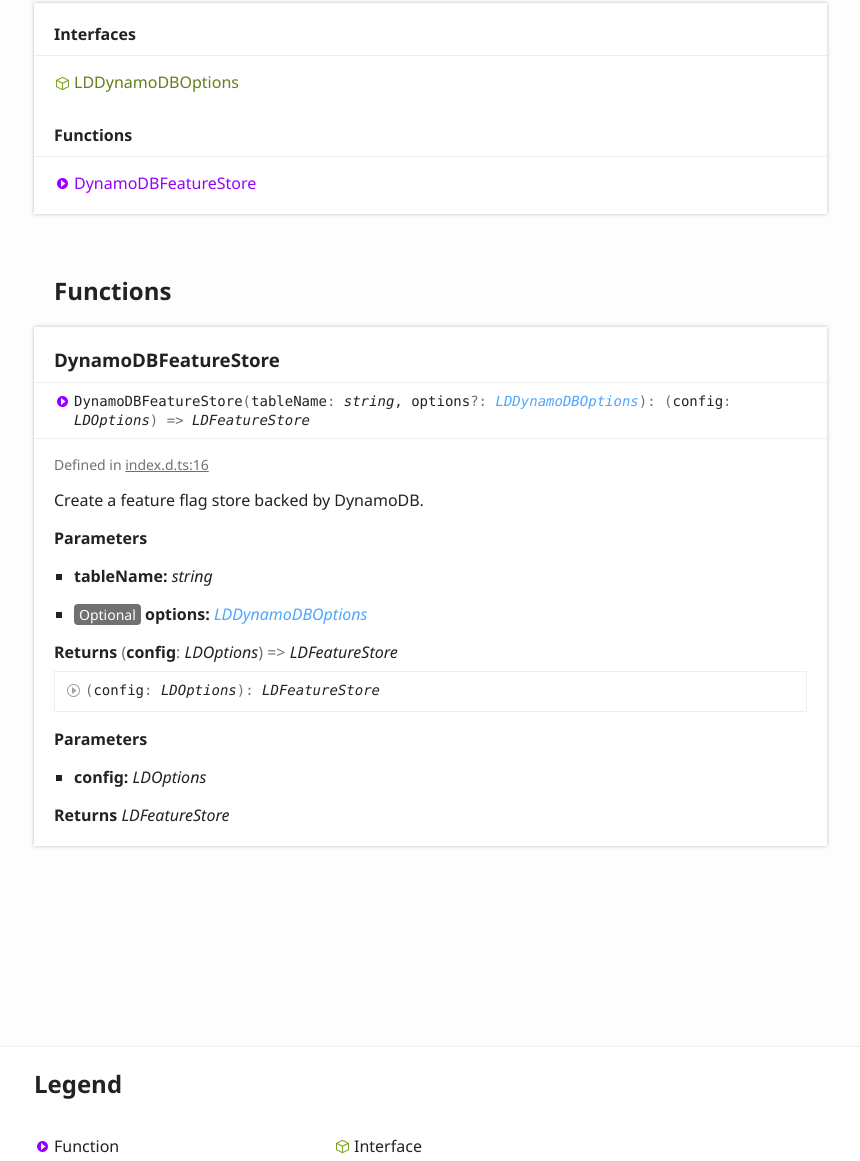
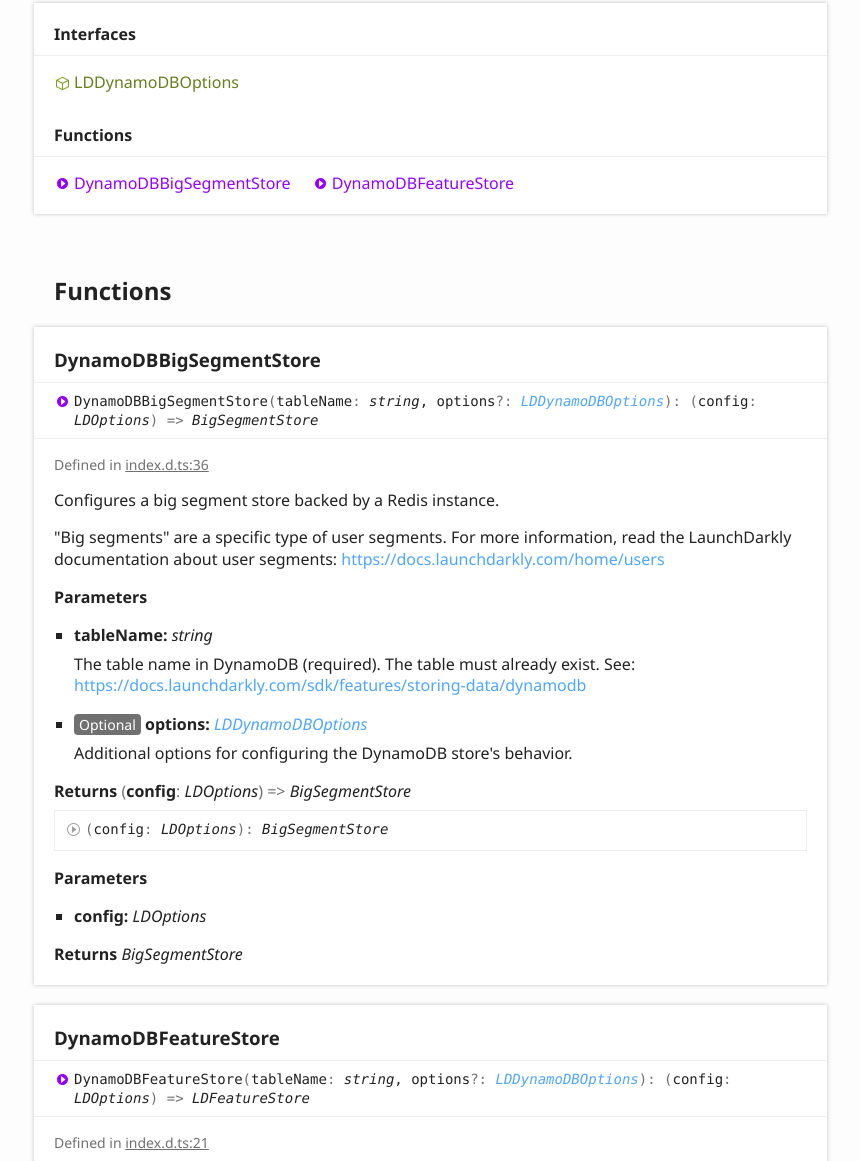
Before and after one commit to launchdarkly/node-server-sdk-dynamodb, a plain HTML site: page index.html in a window 1280 px wide. Shown: the part 448-1609 px from the top of the page, without its empty margins (6-866 px from the left). Drawn offline with Linux system fonts and the light colour scheme.

Commit message:
Updating documentation to version 4.0.0

```diff
--- a/index.html
+++ b/index.html
@@ -3,8 +3,8 @@
 <head>
 	<meta charset="utf-8">
 	<meta http-equiv="X-UA-Compatible" content="IE=edge">
-	<title>&quot;launchdarkly-node-server-sdk-dynamodb&quot; | LaunchDarkly Server-Side Node SDK DynamoDB Integration (3.0.0)</title>
-	<meta name="description" content="Documentation for LaunchDarkly Server-Side Node SDK DynamoDB Integration (3.0.0)">
+	<title>&quot;launchdarkly-node-server-sdk-dynamodb&quot; | LaunchDarkly Server-Side Node SDK DynamoDB Integration (4.0.0)</title>
+	<meta name="description" content="Documentation for LaunchDarkly Server-Side Node SDK DynamoDB Integration (4.0.0)">
 	<meta name="viewport" content="width=device-width, initial-scale=1">
 	<link rel="stylesheet" href="assets/css/main.css">
 </head>
@@ -22,7 +22,7 @@
 						<li class="state loading">Preparing search index...</li>
 						<li class="state failure">The search index is not available</li>
 					</ul>
-					<a href="index.html" class="title">LaunchDarkly Server-Side Node SDK DynamoDB Integration (3.0.0)</a>
+					<a href="index.html" class="title">LaunchDarkly Server-Side Node SDK DynamoDB Integration (4.0.0)</a>
 				</div>
 				<div class="table-cell" id="tsd-widgets">
 					<div id="tsd-filter">
@@ -84,6 +84,7 @@
 						<section class="tsd-index-section ">
 							<h3>Functions</h3>
 							<ul class="tsd-index-list">
+								<li class="tsd-kind-function tsd-parent-kind-module"><a href="index.html#dynamodbbigsegmentstore" class="tsd-kind-icon">DynamoDBBig<wbr>Segment<wbr>Store</a></li>
 								<li class="tsd-kind-function tsd-parent-kind-module"><a href="index.html#dynamodbfeaturestore" class="tsd-kind-icon">DynamoDBFeature<wbr>Store</a></li>
 							</ul>
 						</section>
@@ -92,6 +93,64 @@
 			</section>
 			<section class="tsd-panel-group tsd-member-group ">
 				<h2>Functions</h2>
+				<section class="tsd-panel tsd-member tsd-kind-function tsd-parent-kind-module">
+					<a name="dynamodbbigsegmentstore" class="tsd-anchor"></a>
+					<h3>DynamoDBBig<wbr>Segment<wbr>Store</h3>
+					<ul class="tsd-signatures tsd-kind-function tsd-parent-kind-module">
+						<li class="tsd-signature tsd-kind-icon">DynamoDBBig<wbr>Segment<wbr>Store<span class="tsd-signature-symbol">(</span>tableName<span class="tsd-signature-symbol">: </span><span class="tsd-signature-type">string</span>, options<span class="tsd-signature-symbol">?: </span><a href="interfaces/_launchdarkly_node_server_sdk_dynamodb_.lddynamodboptions.html" class="tsd-signature-type">LDDynamoDBOptions</a><span class="tsd-signature-symbol">)</span><span class="tsd-signature-symbol">: </span><span class="tsd-signature-symbol">(</span>config<span class="tsd-signature-symbol">: </span><span class="tsd-signature-type">LDOptions</span><span class="tsd-signature-symbol">)</span><span class="tsd-signature-symbol"> =&gt; </span><span class="tsd-signature-type">BigSegmentStore</span></li>
+					</ul>
+					<ul class="tsd-descriptions">
+						<li class="tsd-description">
+							<aside class="tsd-sources">
+								<ul>
+									<li>Defined in <a href="https://github.com/launchdarkly/node-server-sdk-dynamodb/blob/267069a/index.d.ts#L36">index.d.ts:36</a></li>
+								</ul>
+							</aside>
+							<div class="tsd-comment tsd-typography">
+								<div class="lead">
+									<p>Configures a big segment store backed by a Redis instance.</p>
+								</div>
+								<p>&quot;Big segments&quot; are a specific type of user segments. For more information, read the
+								LaunchDarkly documentation about user segments: <a href="https://docs.launchdarkly.com/home/users">https://docs.launchdarkly.com/home/users</a></p>
+							</div>
+							<h4 class="tsd-parameters-title">Parameters</h4>
+							<ul class="tsd-parameters">
+								<li>
+									<h5>tableName: <span class="tsd-signature-type">string</span></h5>
+									<div class="tsd-comment tsd-typography">
+										<p>The table name in DynamoDB (required). The table must already exist.
+										See: <a href="https://docs.launchdarkly.com/sdk/features/storing-data/dynamodb">https://docs.launchdarkly.com/sdk/features/storing-data/dynamodb</a></p>
+									</div>
+								</li>
+								<li>
+									<h5><span class="tsd-flag ts-flagOptional">Optional</span> options: <a href="interfaces/_launchdarkly_node_server_sdk_dynamodb_.lddynamodboptions.html" class="tsd-signature-type">LDDynamoDBOptions</a></h5>
+									<div class="tsd-comment tsd-typography">
+										<p>Additional options for configuring the DynamoDB store&#39;s behavior.</p>
+									</div>
+								</li>
+							</ul>
+							<h4 class="tsd-returns-title">Returns <span class="tsd-signature-symbol">(</span>config<span class="tsd-signature-symbol">: </span><span class="tsd-signature-type">LDOptions</span><span class="tsd-signature-symbol">)</span><span class="tsd-signature-symbol"> =&gt; </span><span class="tsd-signature-type">BigSegmentStore</span></h4>
+							<ul class="tsd-parameters">
+								<li class="tsd-parameter-signature">
+									<ul class="tsd-signatures tsd-kind-type-literal">
+										<li class="tsd-signature tsd-kind-icon"><span class="tsd-signature-symbol">(</span>config<span class="tsd-signature-symbol">: </span><span class="tsd-signature-type">LDOptions</span><span class="tsd-signature-symbol">)</span><span class="tsd-signature-symbol">: </span><span class="tsd-signature-type">BigSegmentStore</span></li>
+									</ul>
+									<ul class="tsd-descriptions">
+										<li class="tsd-description">
+											<h4 class="tsd-parameters-title">Parameters</h4>
+											<ul class="tsd-parameters">
+												<li>
+													<h5>config: <span class="tsd-signature-type">LDOptions</span></h5>
+												</li>
+											</ul>
+											<h4 class="tsd-returns-title">Returns <span class="tsd-signature-type">BigSegmentStore</span></h4>
+										</li>
+									</ul>
+								</li>
+							</ul>
+						</li>
+					</ul>
+				</section>
 				<section class="tsd-panel tsd-member tsd-kind-function tsd-parent-kind-module">
 					<a name="dynamodbfeaturestore" class="tsd-anchor"></a>
 					<h3>DynamoDBFeature<wbr>Store</h3>
@@ -102,7 +161,7 @@
 						<li class="tsd-description">
 							<aside class="tsd-sources">
 								<ul>
-									<li>Defined in <a href="https://github.com/launchdarkly/node-server-sdk-dynamodb/blob/3206380/index.d.ts#L16">index.d.ts:16</a></li>
+									<li>Defined in <a href="https://github.com/launchdarkly/node-server-sdk-dynamodb/blob/267069a/index.d.ts#L21">index.d.ts:21</a></li>
 								</ul>
 							</aside>
 							<div class="tsd-comment tsd-typography">
@@ -114,9 +173,16 @@
 							<ul class="tsd-parameters">
 								<li>
 									<h5>tableName: <span class="tsd-signature-type">string</span></h5>
+									<div class="tsd-comment tsd-typography">
+										<p>The table name in DynamoDB (required). The table must already exist.
+										See: <a href="https://docs.launchdarkly.com/sdk/features/storing-data/dynamodb">https://docs.launchdarkly.com/sdk/features/storing-data/dynamodb</a></p>
+									</div>
 								</li>
 								<li>
 									<h5><span class="tsd-flag ts-flagOptional">Optional</span> options: <a href="interfaces/_launchdarkly_node_server_sdk_dynamodb_.lddynamodboptions.html" class="tsd-signature-type">LDDynamoDBOptions</a></h5>
+									<div class="tsd-comment tsd-typography">
+										<p>Additional options for configuring the DynamoDB store&#39;s behavior.</p>
+									</div>
 								</li>
 							</ul>
 							<h4 class="tsd-returns-title">Returns <span class="tsd-signature-symbol">(</span>config<span class="tsd-signature-symbol">: </span><span class="tsd-signature-type">LDOptions</span><span class="tsd-signature-symbol">)</span><span class="tsd-signature-symbol"> =&gt; </span><span class="tsd-signature-type">LDFeatureStore</span></h4>
@@ -157,6 +223,9 @@
 						<a href="interfaces/_launchdarkly_node_server_sdk_dynamodb_.lddynamodboptions.html" class="tsd-kind-icon">LDDynamoDBOptions</a>
 					</li>
 					<li class=" tsd-kind-function tsd-parent-kind-module">
+						<a href="index.html#dynamodbbigsegmentstore" class="tsd-kind-icon">DynamoDBBig<wbr>Segment<wbr>Store</a>
+					</li>
+					<li class=" tsd-kind-function tsd-parent-kind-module">
 						<a href="index.html#dynamodbfeaturestore" class="tsd-kind-icon">DynamoDBFeature<wbr>Store</a>
 					</li>
 				</ul>
```
Also changed, not shown: assets/js/search.json (+1 -1 lines), interfaces/_launchdarkly_node_server_sdk_dynamodb_.lddynamodboptions.html (+18 -11 lines).
